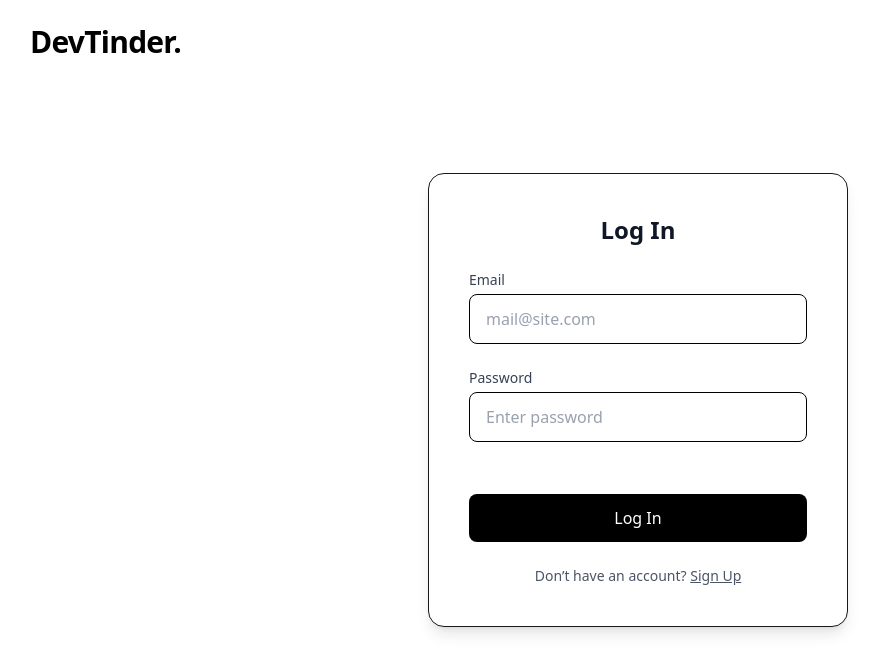
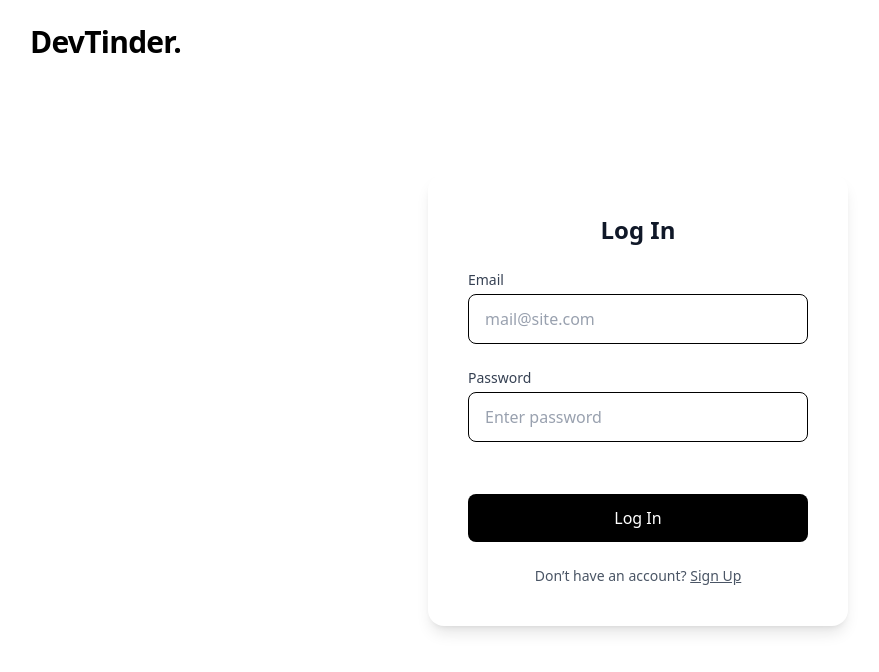
Before and after one commit to Rudra-Pratap-Singh1331/DevTinderFrontend, a React (Vite) app: page /login in a window 1280 px wide. Shown: the top 672 px of the page, without its empty margins (2-881 px from the left). Built offline with nearby package versions, Linux system fonts and the light colour scheme.

Commit message:
bugs:fixed

```diff
--- a/src/App.jsx
+++ b/src/App.jsx
@@ -8,6 +8,7 @@ import { ToastContainer } from "react-toastify";
 import Feed from "./components/Feed";
 import Profile from "./components/UserProfile/Profile";
 import UpdateProfile from "./components/UserProfile/Profile";
+import MainComponent from "./components/MainComponent";
 const App = () => {
   const router = createBrowserRouter([
     {
@@ -28,7 +29,7 @@ const App = () => {
       children: [
         {
           path: "/",
-          element: <Feed />,
+          element: <MainComponent />,
         },
       ],
     },
--- a/src/components/UserProfile/Profile.jsx
+++ b/src/components/UserProfile/Profile.jsx
@@ -158,6 +158,7 @@ const UpdateProfile = () => {
               value={user.gender}
               onChange={handleChange}
               className="select select-bordered w-full bg-white text-black"
+              required
             >
               <option value="">Select Gender</option>
               <option value="Male">Male</option>
--- a/src/components/authComponent/Login.jsx
+++ b/src/components/authComponent/Login.jsx
@@ -62,7 +62,7 @@ const Login = () => {
         {/* Centered Form */}
         <div className="flex flex-1 items-center justify-center">
           <form
-            className="flex flex-col gap-6 p-10 bg-white border rounded-2xl shadow-lg w-[420px]"
+            className="flex flex-col gap-6 p-10 bg-white  rounded-2xl shadow-lg w-[420px]"
             onSubmit={handleOnSubmit}
           >
             <h2 className="text-2xl font-semibold text-gray-900 text-center">
```
